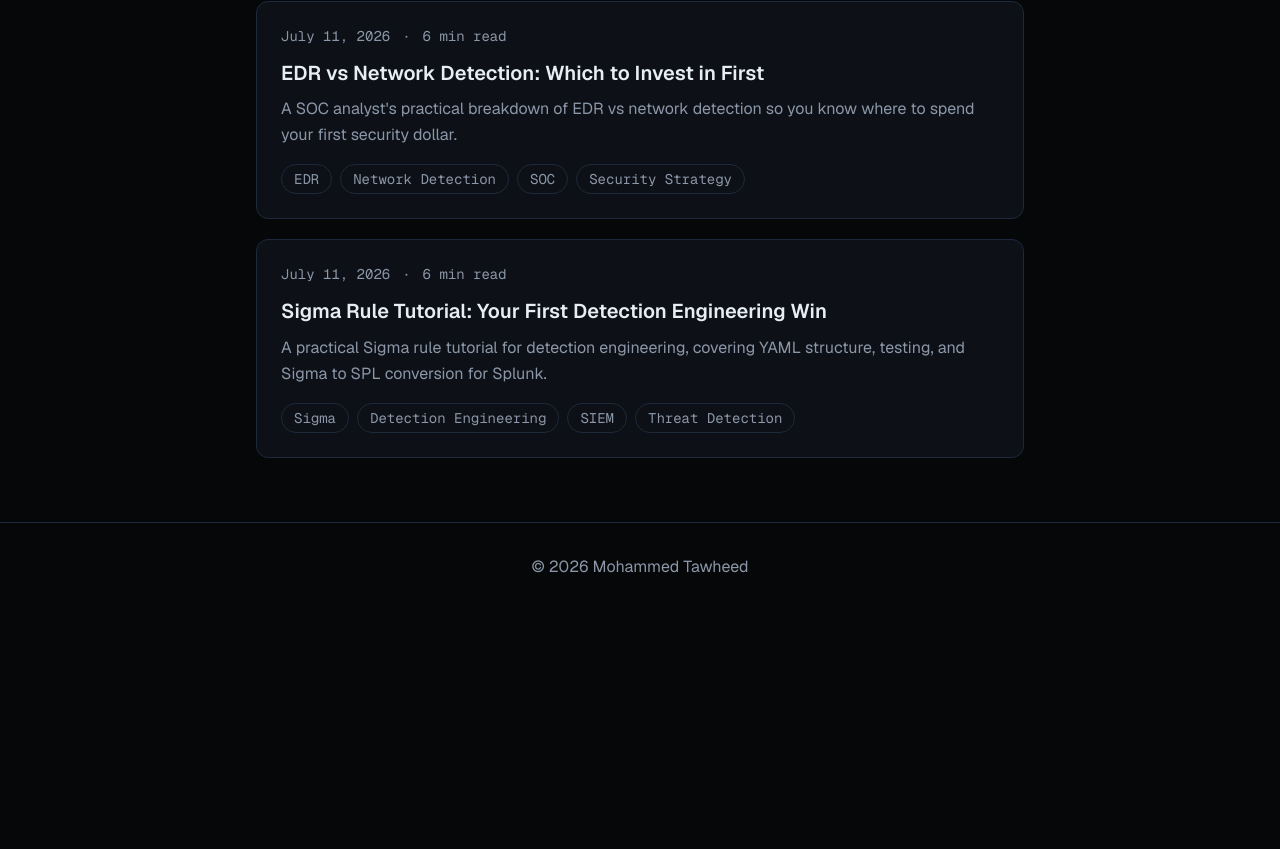
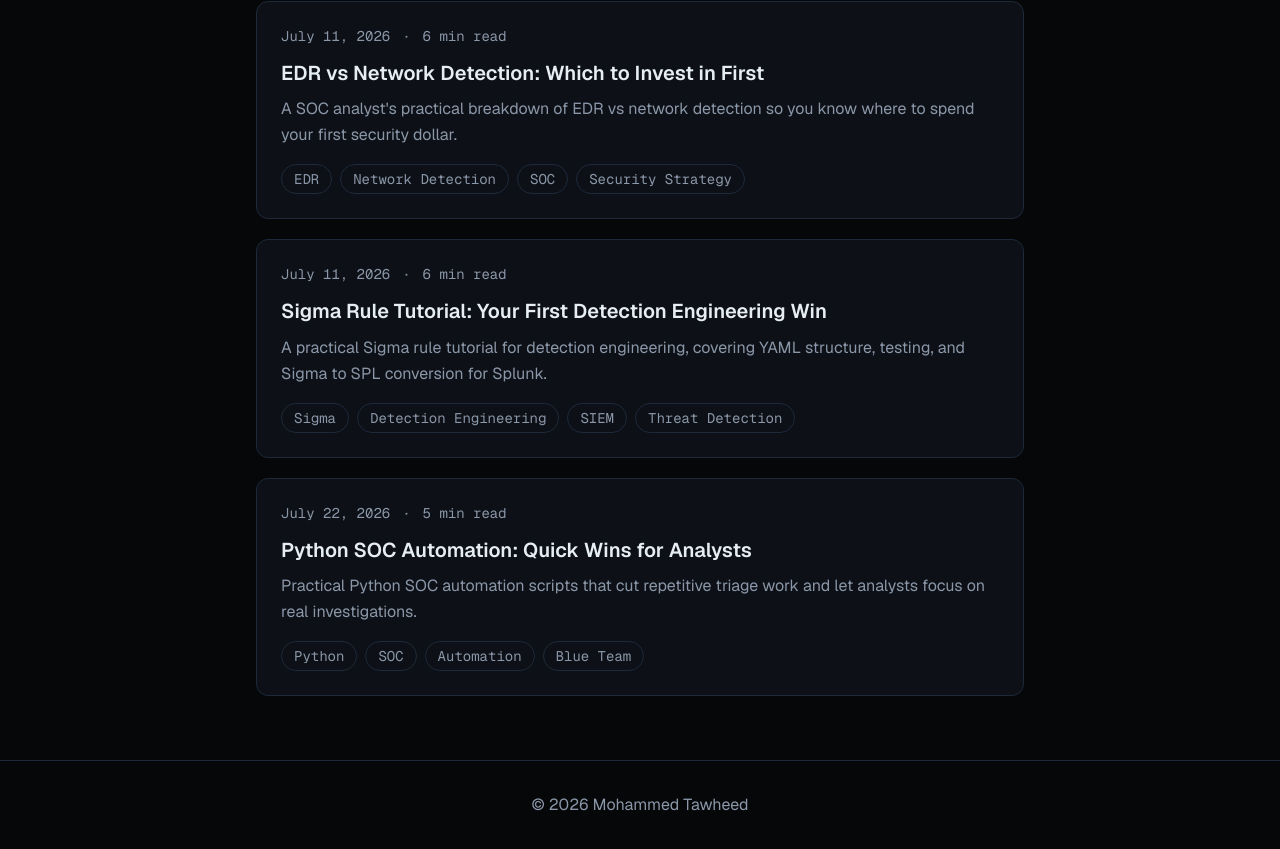
Before and after one commit to Tawheed30/portfolio, a Next.js app: page /blog in a window 1280 px wide. Shown: the part 1780-2629 px from the top of the page. Before the commit the page ends 2391 px from the top, so only its background shows below. Built offline with nearby package versions, Linux system fonts and the light colour scheme.

Commit message:
feat: Auto-generate blog post

```diff
--- a/src/data/blog.ts
+++ b/src/data/blog.ts
@@ -327,6 +327,44 @@ export const posts: BlogPost[] = [
         }
   ]
   },
+  {
+    slug: "python-soc-automation-quick-wins",
+    title: "Python SOC Automation: Quick Wins for Analysts",
+    date: "2026-07-22",
+    excerpt: "Practical Python SOC automation scripts that cut repetitive triage work and let analysts focus on real investigations.",
+    readingTime: "5 min read",
+    tags: ["Python","SOC","Automation","Blue Team"],
+    keywords: ["Python SOC automation","security automation scripts","Python cybersecurity","SOC analyst tools","phishing analysis","threat intelligence enrichment"],
+    content:   [
+        {
+              "body": "If you work an L1 queue, you already know the pain: the same lookups, the same copy-paste, the same tab-switching a hundred times a shift. Python SOC automation is the fastest way out of that loop. As a SOC analyst, I've found that a handful of small security automation scripts remove more friction than any expensive tool upgrade. This post is about practical Python cybersecurity wins you can build in an afternoon — not a grand SOAR rollout. The goal is simple: automate the boring, repeatable parts of triage so your brain is free for the alerts that actually matter."
+        },
+        {
+              "heading": "Start With IOC Enrichment",
+              "body": "The single highest-value Python SOC automation task is enrichment. Instead of manually pasting IPs, domains, and hashes into VirusTotal, AbuseIPDB, and URLhaus one by one, write a script using the `requests` library that hits their APIs and returns a consolidated verdict. Feed it a list of indicators and let it print reputation scores, categories, and last-seen dates. Most of these services offer free API tiers that are plenty for L1 volume. This single script typically saves several minutes per alert, and those minutes add up fast across a shift."
+        },
+        {
+              "heading": "Automate Phishing Header Parsing",
+              "body": "Phishing triage eats a lot of L1 time. Python's built-in `email` module parses raw `.eml` or `.msg` files and extracts sender, Reply-To, Received chains, SPF/DKIM/DMARC results, and embedded URLs. Combine it with `re` to pull out links and `urllib.parse` to defang and normalize them, then pipe those URLs straight into your enrichment script. You end up with a clean summary of who sent it, whether authentication passed, and which URLs to detonate — instead of squinting at raw headers in Notepad."
+        },
+        {
+              "heading": "Query Splunk and QRadar From a Script",
+              "body": "Both platforms expose APIs. Splunk has a REST API (and the `splunk-sdk` Python library), and QRadar has the Ariel and REST APIs. You can script recurring searches — say, all activity from a suspicious IP across the last 24 hours — and dump results to CSV for your case notes. This is great for the same repetitive pivots you run during every investigation. Keep credentials in environment variables or a secrets manager, never hardcoded, and start read-only so you're only pulling data, not changing configs."
+        },
+        {
+              "heading": "Map Alerts to MITRE ATT&CK Automatically",
+              "body": "Documenting technique mappings by hand is tedious. The MITRE ATT&CK data is available as STIX, and the `mitreattack-python` library lets you look up techniques, tactics, and descriptions programmatically. A small helper script can take a technique ID like T1566 and return the name, tactic, and mitigation notes to drop into your ticket. It won't do the analysis for you, but it standardizes your documentation and speeds up the write-up every analyst has to produce."
+        },
+        {
+              "heading": "Keep Scripts Safe and Maintainable",
+              "body": "A few rules I stick to with any security automation scripts: use virtual environments (`venv`), pin dependencies in `requirements.txt`, log actions to a file, and add error handling so a failed API call doesn't crash the whole run. Store secrets outside the code. Keep everything read-only until a senior analyst reviews it. Automation should never replace your judgment — it should hand you cleaner inputs to judge faster."
+        },
+        {
+              "heading": "Your First Weekend Project",
+              "body": "Pick one workflow you repeat daily and script only that. Enrichment is the classic first project because the payoff is immediate and the risk is low. Once it works, chain it to your phishing parser, then your SIEM queries. That's how Python cybersecurity skills compound — small, tested wins that stack. If you want to see more hands-on SOC tooling breakdowns, check out the rest of my portfolio for walkthroughs and code."
+        }
+  ]
+  },
 ];
 
 export function getPostBySlug(slug: string) {
```
